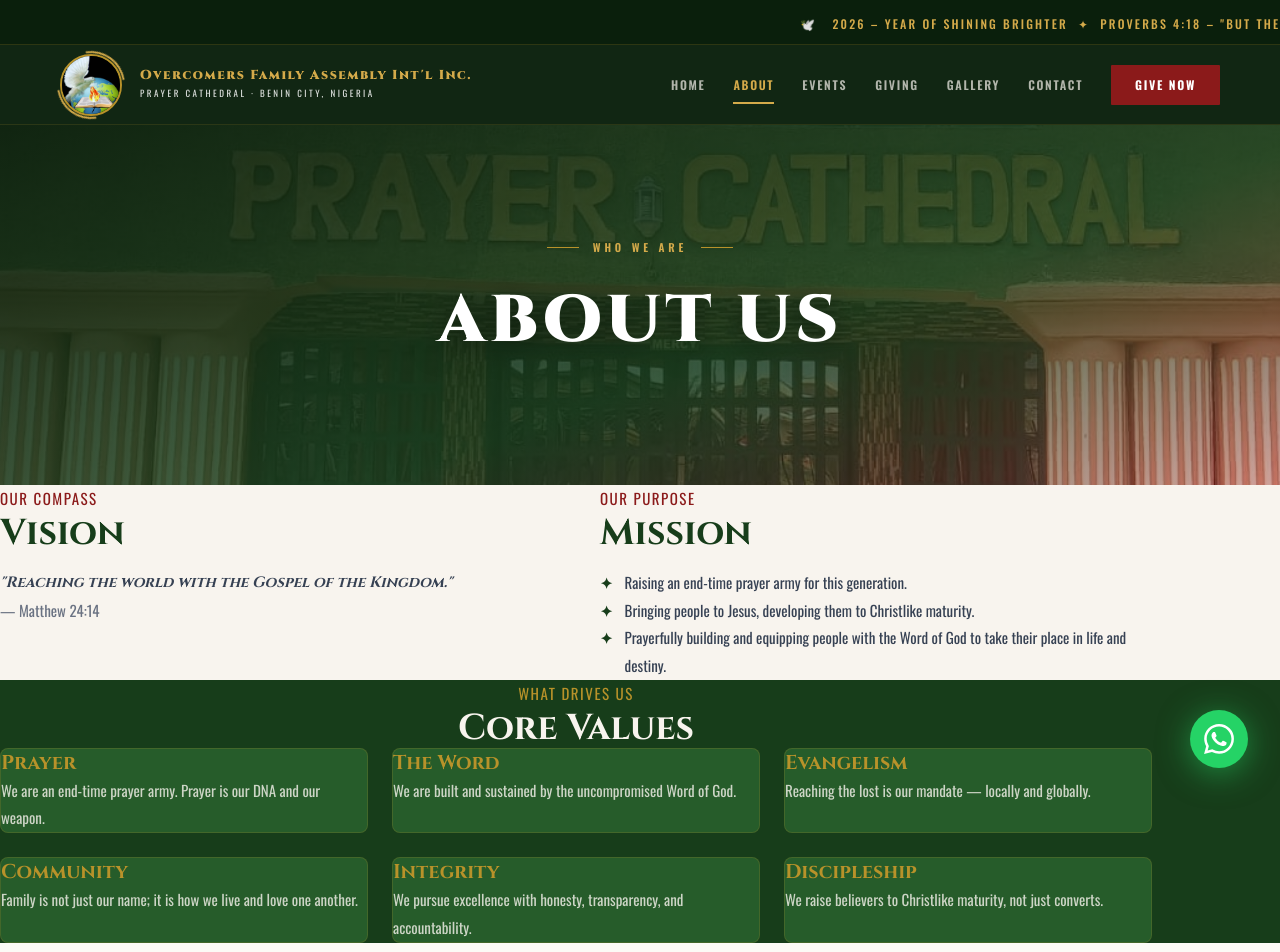
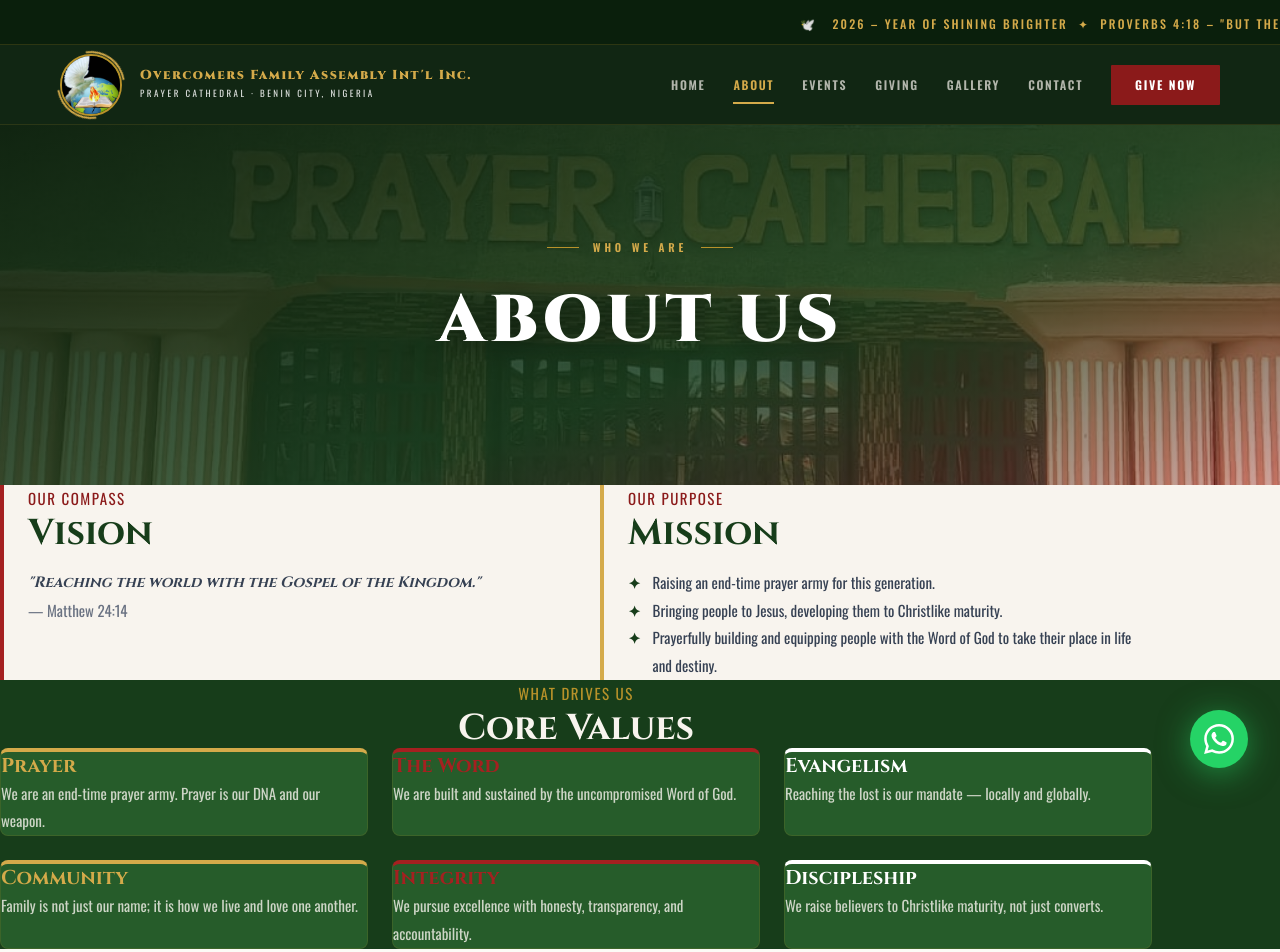
Before and after one commit to hogtechdigital-dev/ovfa-website, a Next.js app: page /about in a window 1280 px wide. Shown: the top 952 px of the page. Built offline with nearby package versions, Linux system fonts and the light colour scheme; a web font is replaced by a local one.

Commit message:
Add files via upload

```diff
--- a/app/about/page.tsx
+++ b/app/about/page.tsx
@@ -41,7 +41,7 @@ export default function AboutPage() {
       <section className="bg-cream py-20 px-4 md:px-10 lg:px-20">
         <div className="max-w-6xl mx-auto">
           <div className="grid md:grid-cols-2 gap-12">
-            <div className="reveal">
+            <div className="reveal" style={{ borderLeft: "4px solid var(--crimson2)", paddingLeft: 24 }}>
               <p className="text-crimson text-xs tracking-widest uppercase font-sans mb-2">Our Compass</p>
               <h2 className="font-display text-4xl font-bold text-forest mb-4">Vision</h2>
               <div className="divider" style={{margin:"1rem 0"}}></div>
@@ -50,7 +50,7 @@ export default function AboutPage() {
               </p>
               <p className="text-gray-500 font-sans text-sm mt-3">— Matthew 24:14</p>
             </div>
-            <div className="reveal">
+            <div className="reveal" style={{ borderLeft: "4px solid var(--gold2)", paddingLeft: 24 }}>
               <p className="text-crimson text-xs tracking-widest uppercase font-sans mb-2">Our Purpose</p>
               <h2 className="font-display text-4xl font-bold text-forest mb-4">Mission</h2>
               <div className="divider" style={{margin:"1rem 0"}}></div>
@@ -79,12 +79,16 @@ export default function AboutPage() {
             <div className="divider"></div>
           </div>
           <div className="grid sm:grid-cols-2 lg:grid-cols-3 gap-6">
-            {values.map((v) => (
-              <div key={v.title} className="bg-forest-muted rounded-lg p-6 border border-gold/20 card-hover reveal">
-                <h3 className="font-display text-xl font-bold text-gold mb-2">{v.title}</h3>
-                <p className="text-cream/80 font-sans text-sm leading-relaxed">{v.desc}</p>
-              </div>
-            ))}
+            {values.map((v, i) => {
+              const accents = ["var(--gold2)", "var(--crimson2)", "#fff", "var(--gold2)", "var(--crimson2)", "#fff"];
+              const accent = accents[i % accents.length];
+              return (
+                <div key={v.title} className="rounded-lg p-6 card-hover reveal" style={{ background: "var(--forest-muted, #265C2A)", borderTop: `4px solid ${accent}`, borderLeft: "1px solid rgba(184,146,42,0.15)", borderRight: "1px solid rgba(184,146,42,0.15)", borderBottom: "1px solid rgba(184,146,42,0.15)" }}>
+                  <h3 className="font-display text-xl font-bold mb-2" style={{ color: accent }}>{v.title}</h3>
+                  <p className="text-cream/80 font-sans text-sm leading-relaxed">{v.desc}</p>
+                </div>
+              );
+            })}
           </div>
         </div>
       </section>
@@ -131,7 +135,7 @@ export default function AboutPage() {
       </section>
 
       {/* MEET THE BISHOP */}
-      <section className="bg-cream py-20 px-4 md:px-10 lg:px-20">
+      <section className="py-20 px-4 md:px-10 lg:px-20" style={{ background: "linear-gradient(160deg, #F8F4EE 0%, #EFE9DC 100%)" }}>
         <div className="max-w-6xl mx-auto">
           <div className="text-center mb-14 reveal">
             <p className="text-crimson text-xs tracking-widest uppercase font-sans mb-2">Meet Our Leaders</p>
```
